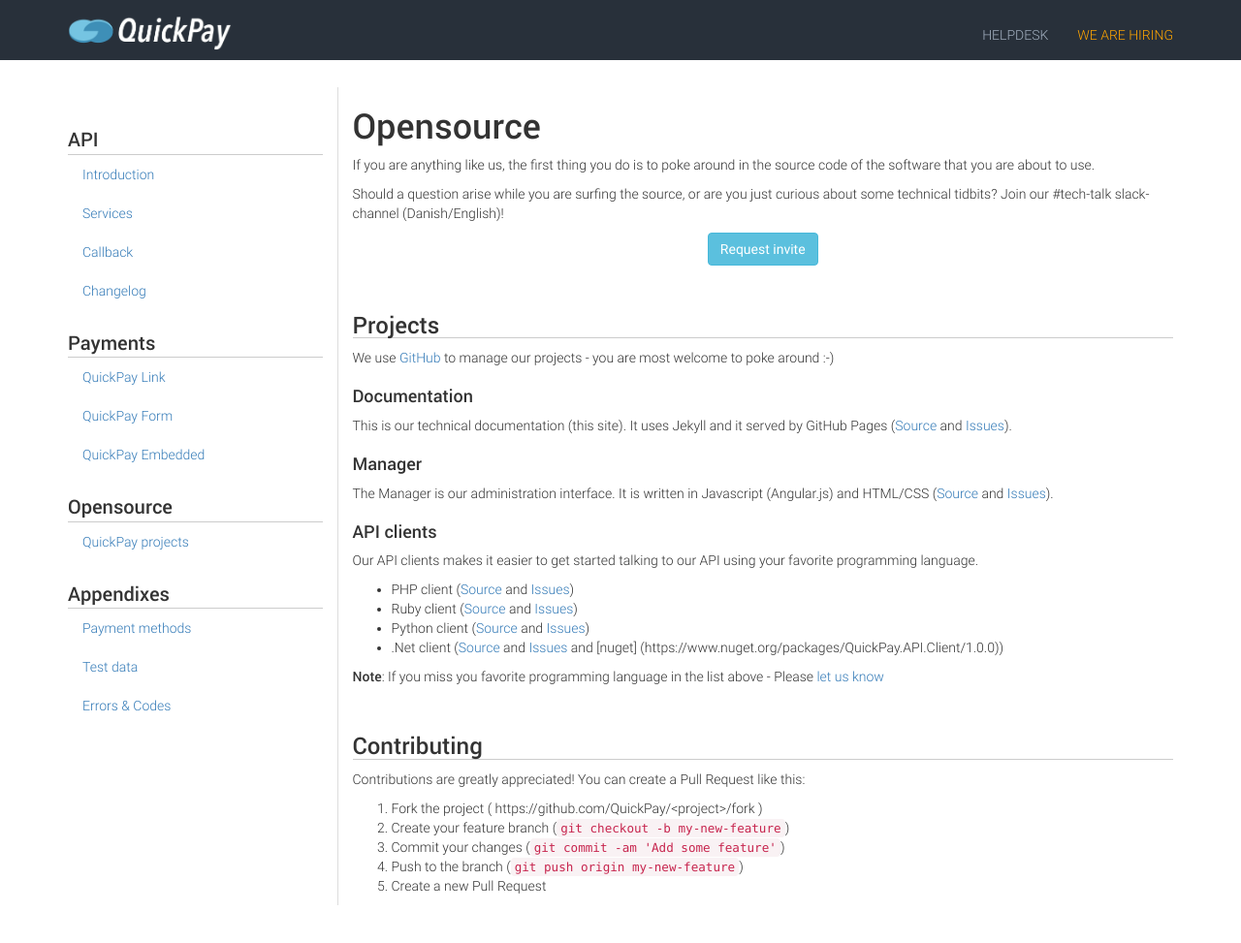
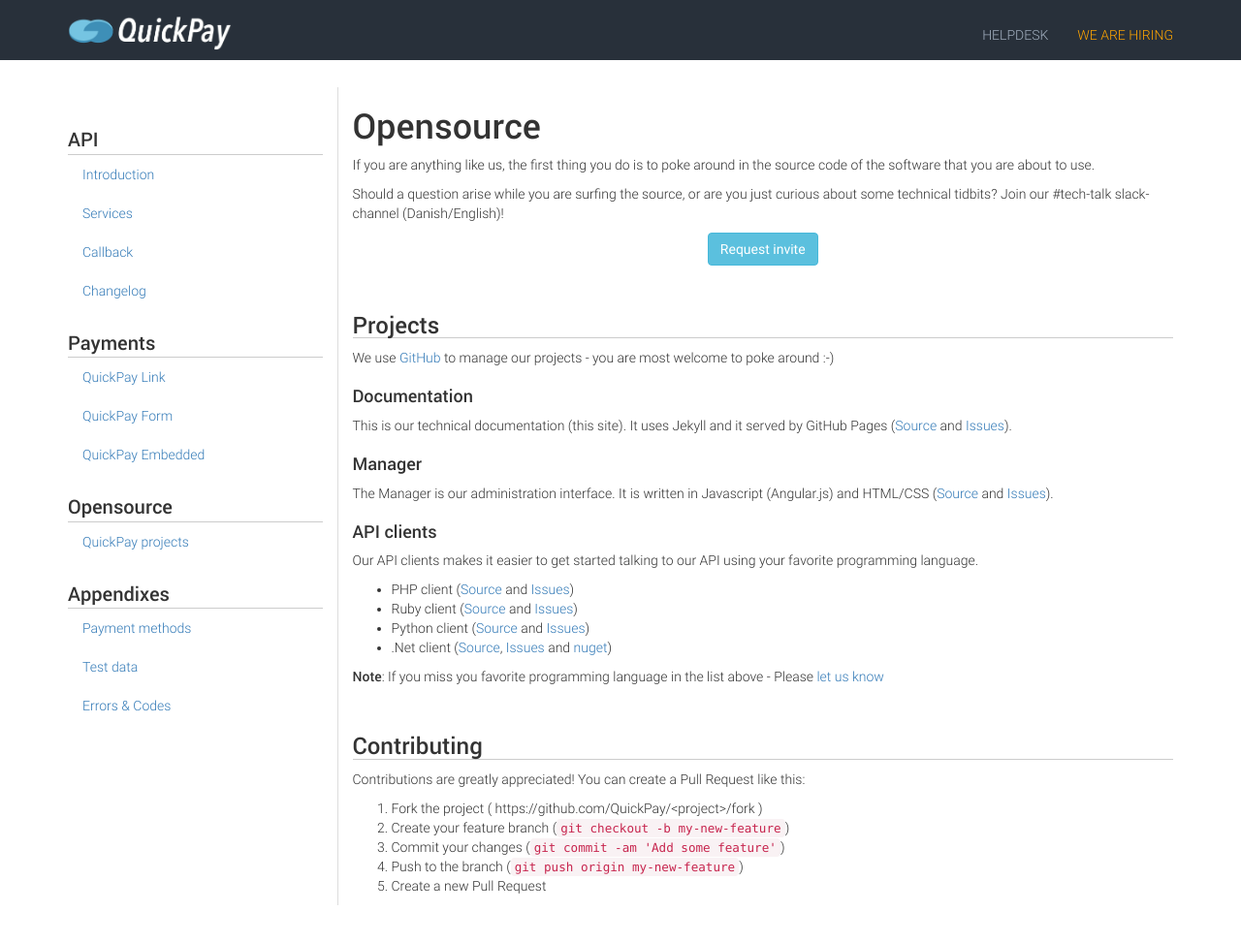
Before and after one commit to bergholdt/QuickPay.github.io, a Jekyll site: the page built from opensource/index.md, in a window 1280 px wide and 984 px high. Shown: the top 973 px of the window at 97% size. Built offline with Jekyll 4.4.1, drawn with Linux system fonts in a browser that asks for light colours; nearby versions of some CDN libraries.

Commit message:
fix link to nuget

```diff
--- a/opensource/index.md
+++ b/opensource/index.md
@@ -30,8 +30,7 @@ Our API clients makes it easier to get started talking to our API using your fav
 * PHP client ([Source](https://github.com/QuickPay/quickpay-php-client) and [Issues](https://github.com/QuickPay/quickpay-php-client/issues))
 * Ruby client ([Source](https://github.com/QuickPay/quickpay-ruby-client) and [Issues](https://github.com/QuickPay/quickpay-ruby-client/issues))
 * Python client ([Source](https://github.com/QuickPay/quickpay-python-client) and [Issues](https://github.com/QuickPay/quickpay-python-client/issues))
-* .Net client ([Source](https://github.com/QuickPay/quickpay-dotnet-client) and [Issues](https://github.com/QuickPay/quickpay-dotnet-client/issues) and
- [nuget] (https://www.nuget.org/packages/QuickPay.API.Client/1.0.0))
+* .Net client ([Source](https://github.com/QuickPay/quickpay-dotnet-client), [Issues](https://github.com/QuickPay/quickpay-dotnet-client/issues) and [nuget](https://www.nuget.org/packages/QuickPay.API.Client/1.0.0))
 
 **Note**: If you miss you favorite programming language in the list above - Please [let us know](https://quickpay.net/about)
 
```
